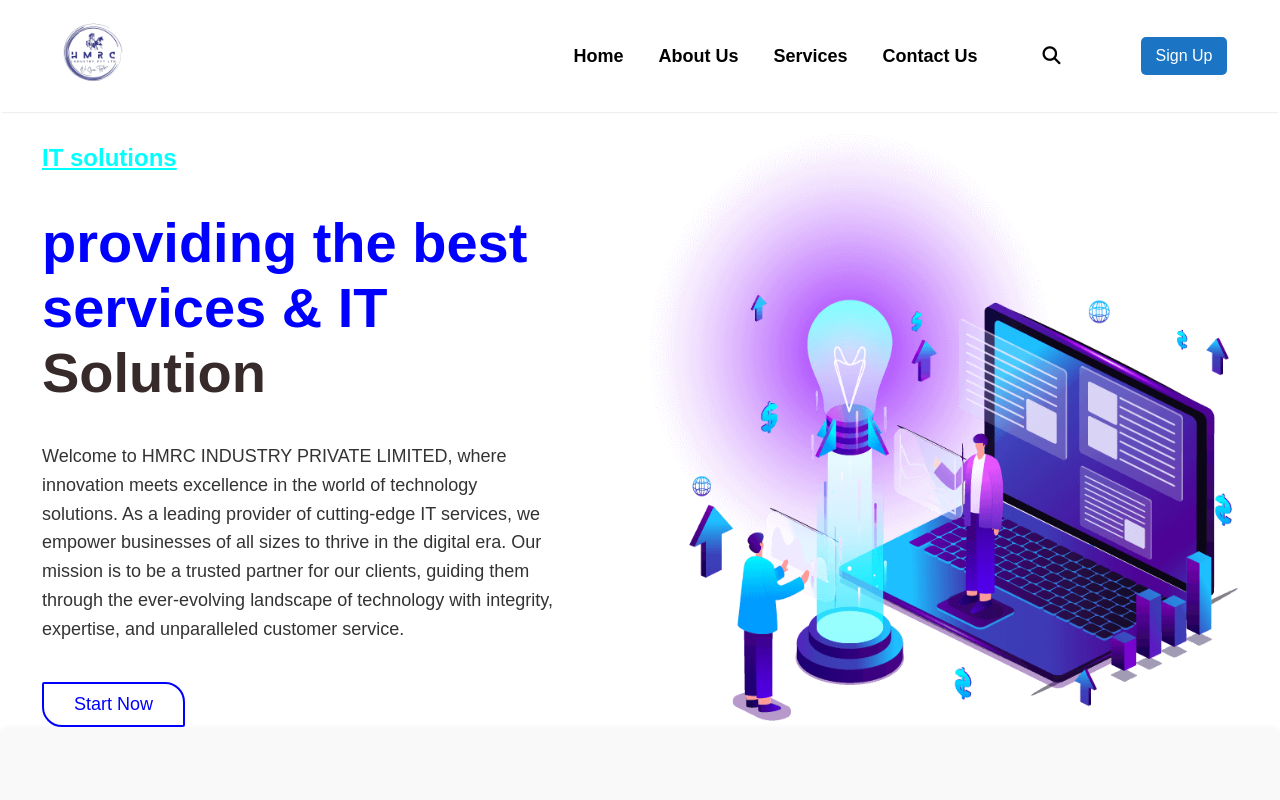
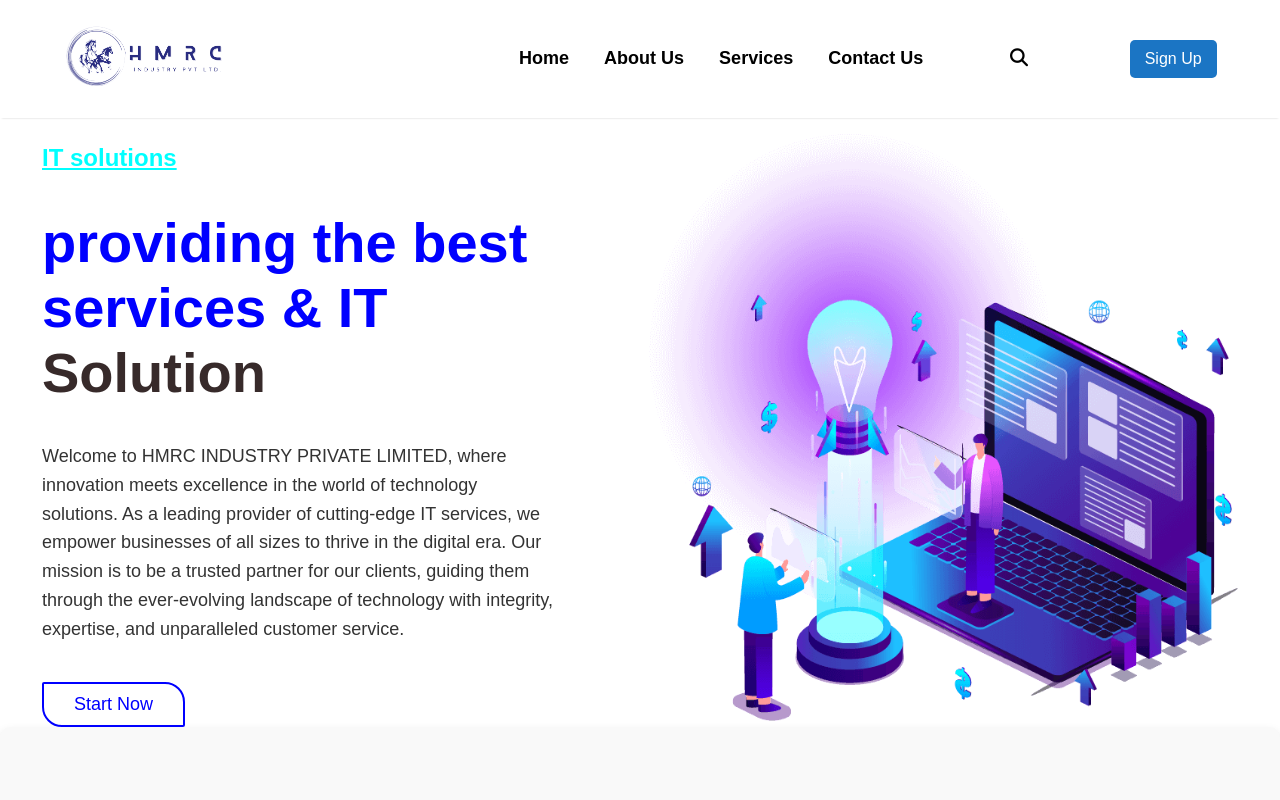
Before and after one commit to ActLikeAyush/HMRCproject, an Angular app: page / in a window 1280 px wide. Shown: the top 800 px of the page. Built offline with nearby package versions, Linux system fonts and the light colour scheme; some icons are missing.

Commit message:
last commit today img logo change

```diff
--- a/src/app/header/header.component.css
+++ b/src/app/header/header.component.css
@@ -19,7 +19,7 @@ header.scrolled {
     font-family: 'Gill Sans', 'Gill Sans MT', Calibri, 'Trebuchet MS', sans-serif; */
 }
 .logo img{
-    width: 20%;
+    width: 50%;
 }
 .container {
     display: flex;
--- a/src/app/header/header.component.html
+++ b/src/app/header/header.component.html
@@ -1,7 +1,7 @@
 <header>
     <div [ngClass]="{'scrolled': isScrolled}" class="container">
         <a href="#" routerLink="/" class="logo">
-            <img src="assets/images/NavLogo.png" alt="logo">
+            <img src="assets/images/logo.png" alt="logo">
         </a>
         <nav>
             <div class="nav">
```
Also changed, not shown: src/assets/images/logo.png (added), src/assets/images/logo.svg (added).
